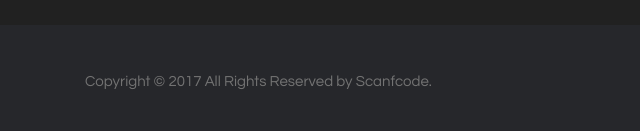
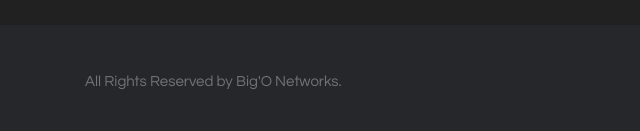
Before and after one commit to Big-O-Networks/home, a plain HTML site: page index.html in a window 1280 px wide. Shown: the part 2698-2829 px from the top of the page, 0-640 px from the left. Drawn offline with nearby package versions, Linux system fonts and the light colour scheme.

Commit message:
Update index.html

```diff
--- a/index.html
+++ b/index.html
@@ -201,8 +201,8 @@
       <div class="container">
         <div class="row">
           <div class="col-md-8 col-sm-6 col-xs-12">
-            <p class="copyright-text">Copyright &copy; 2017 All Rights Reserved by
-              <a href="#">Scanfcode</a>.
+            <p class="copyright-text">All Rights Reserved by
+              <a href="#">Big'O Networks</a>.
             </p>
           </div>
 
```
